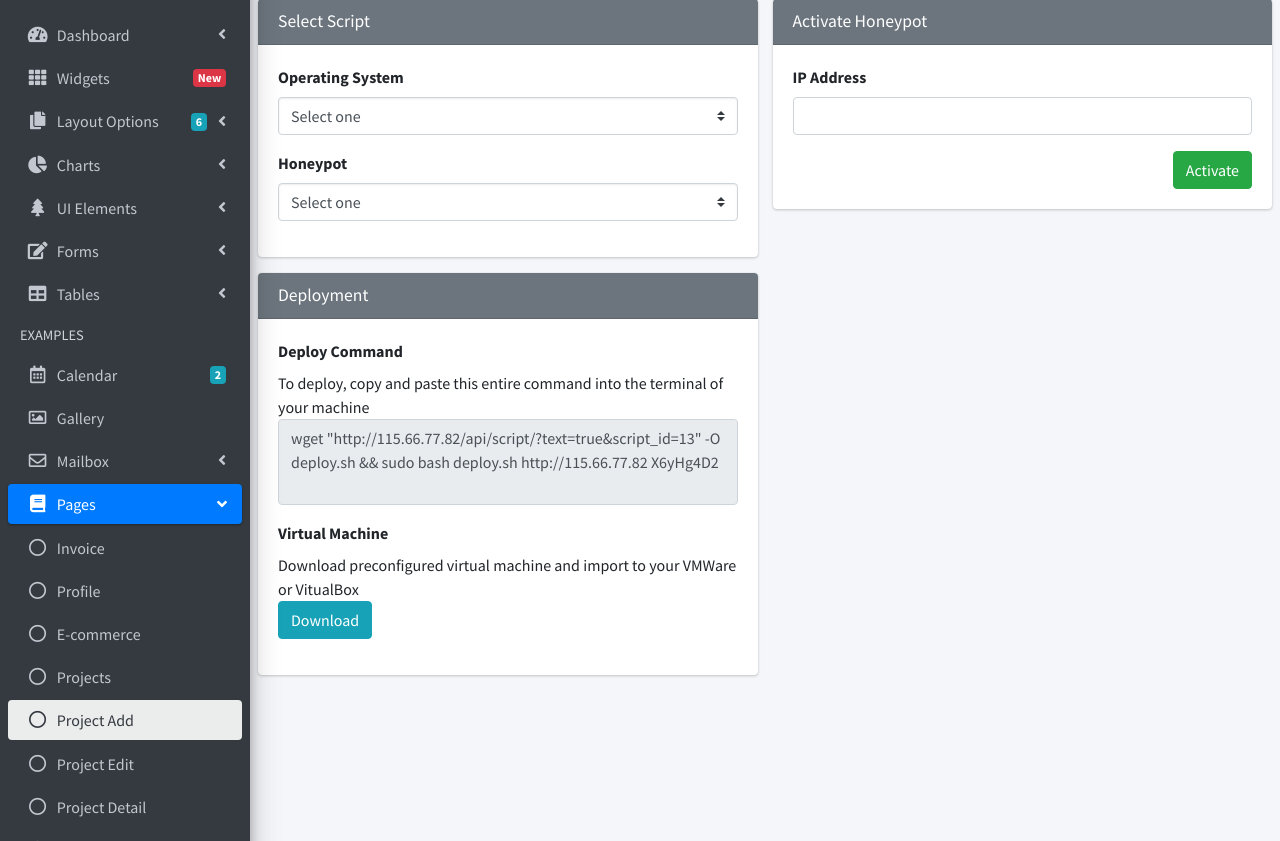
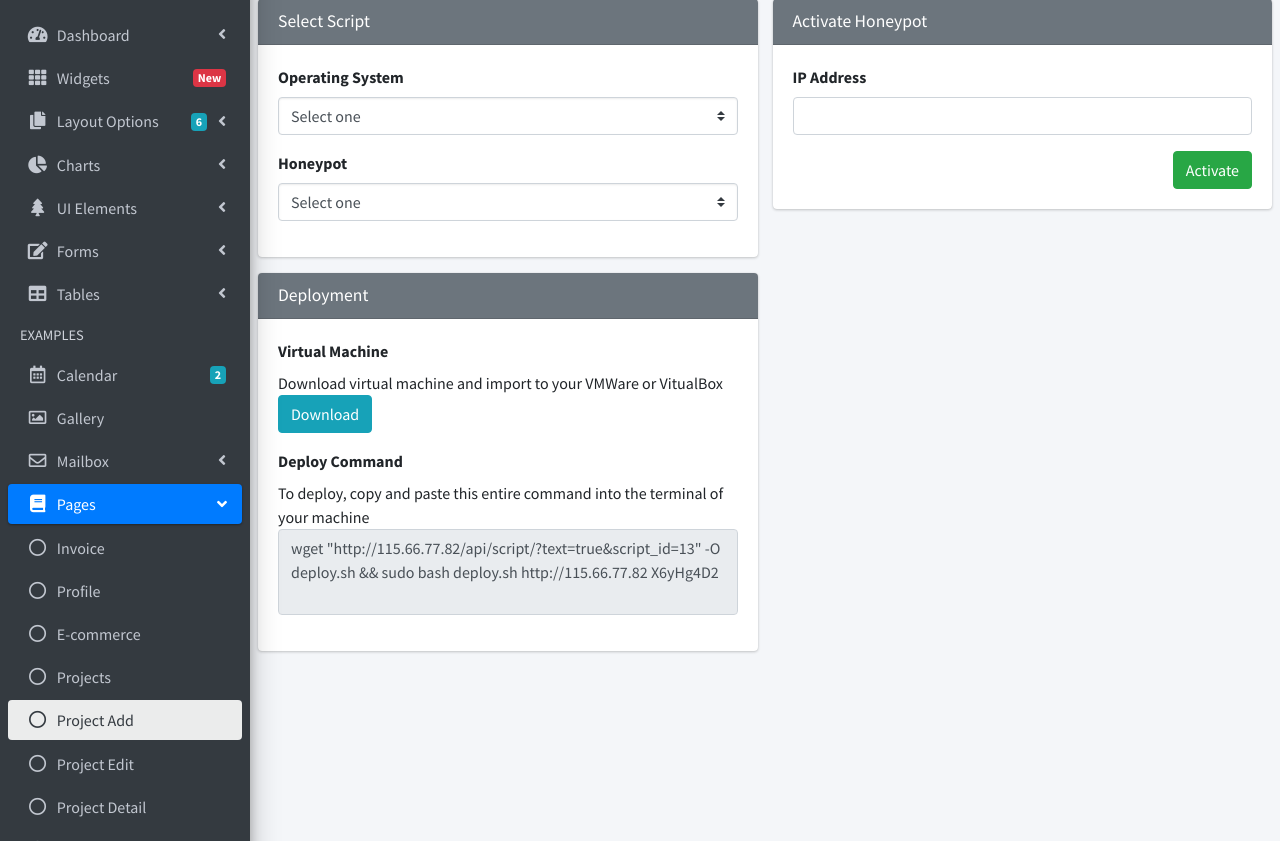
Before and after one commit to zql2532666/HoneyIDS, a Flask app: page /deploy in a window 1280 px wide. Shown: the part 131-972 px from the top of the page. Run offline with Flask 2, Linux system fonts and the light colour scheme; some libraries are stand-ins or nearby versions.

Commit message:
minor changes

```diff
--- a/app/templates/deploy.html
+++ b/app/templates/deploy.html
@@ -780,16 +780,16 @@
             </div>
             <div class="card-body">
               <div class="form-group">
+                <label>Virtual Machine</label>
+                <p style="margin:0px;">Download virtual machine and import to your VMWare or VitualBox</p>
+                <a href="#" class="btn btn-info">Download</a>
+              </div>
+              <div class="form-group">
                 <label for="command">Deploy Command</label>
                 <p style="margin:0px;">To deploy, copy and paste this entire command into the terminal of your machine</p>
                 <div class="form-group">
                   <textarea class="form-control" rows="3" placeholder="" readonly style="height:auto; margin-top: 0px; margin-bottom: 0px; height: 90px; resize: none;">wget "http://115.66.77.82/api/script/?text=true&script_id=13" -O deploy.sh && sudo bash deploy.sh http://115.66.77.82 X6yHg4D2</textarea>
                 </div>
-              </div>
-              <div class="form-group">
-                <label>Virtual Machine</label>
-                <p style="margin:0px;">Download preconfigured virtual machine and import to your VMWare or VitualBox</p>
-                <a href="#" class="btn btn-info">Download</a>
               </div>
             </div>
             <!-- /.card-body -->
```
